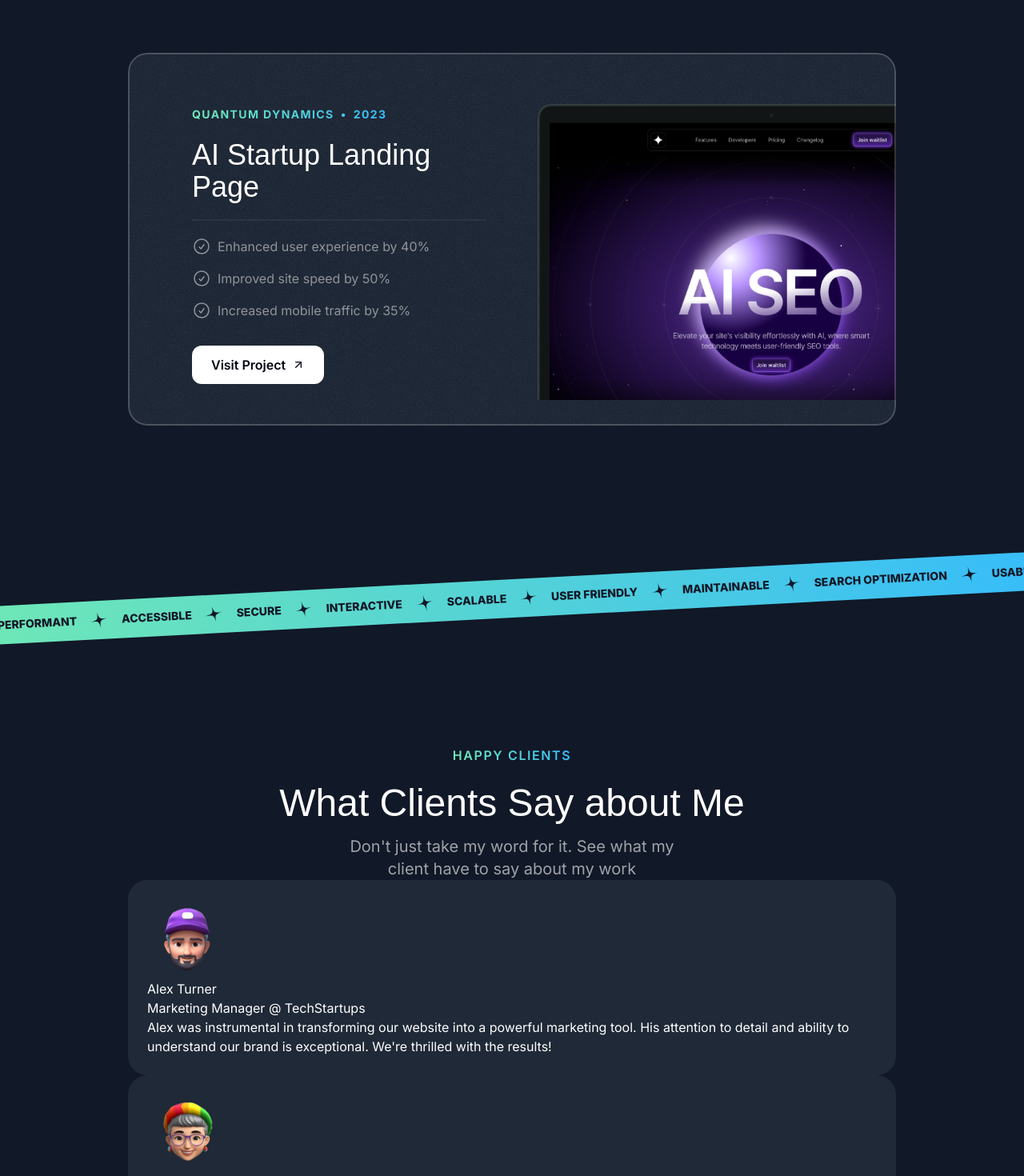
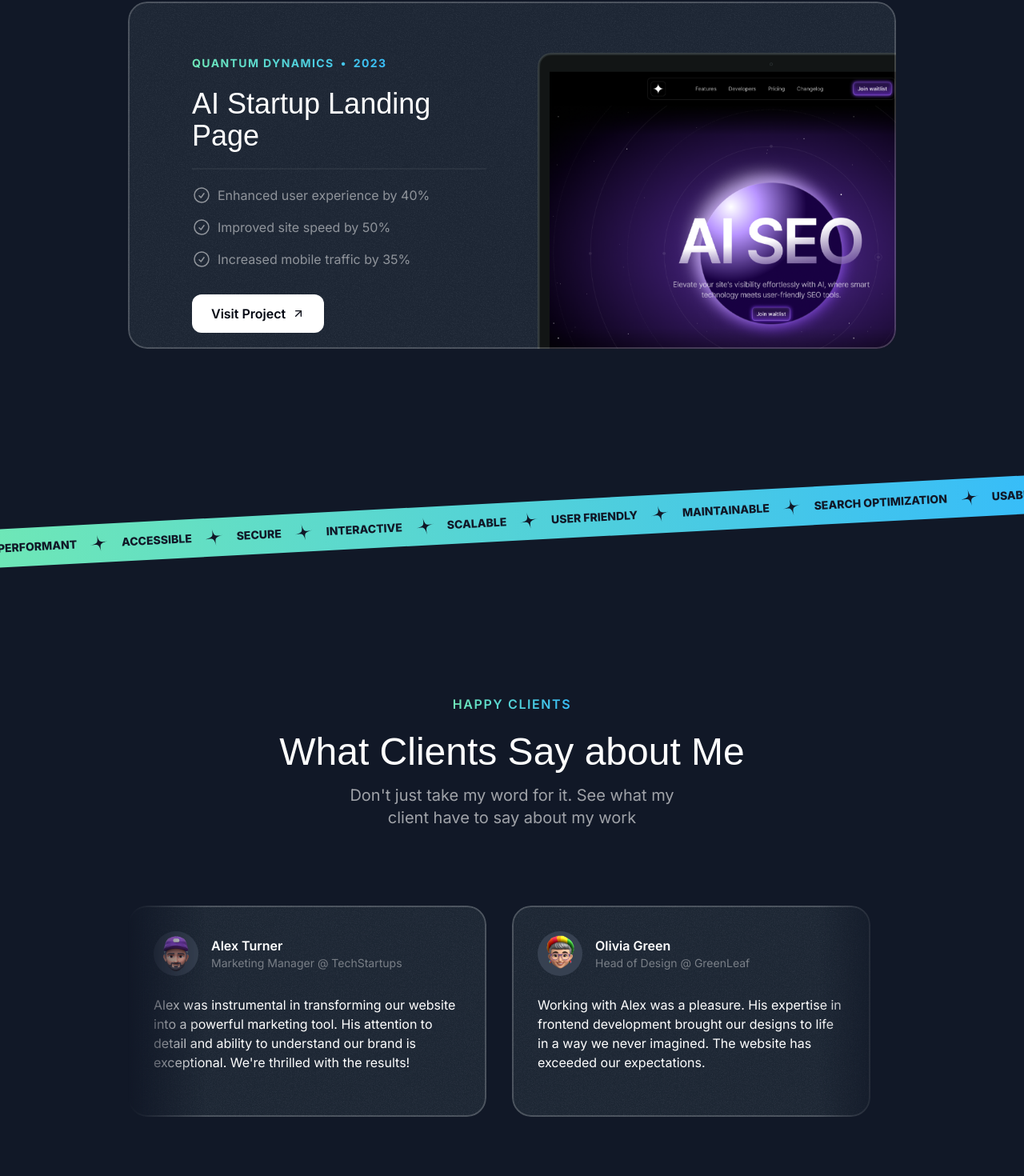
Before and after one commit to delosreyesjohnpaul/My-Portfolio-Website, a Next.js app: page / in a window 1280 px wide. Shown: the part 2358-3828 px from the top of the page at 80% size. Built offline with nearby package versions, Linux system fonts and the light colour scheme; a web font is replaced by a local one.

Commit message:
Fin Testimonial Sec

```diff
--- /dev/null
+++ b/src/components/Card.tsx
@@ -0,0 +1,20 @@
+import grainImage from "@/assets/images/grain.jpg"
+import { PropsWithChildren } from "react";
+import { twMerge } from "tailwind-merge"
+
+export const Card = ({className, children} : PropsWithChildren< {
+    className?: string;
+
+}>) => {
+    return (
+        <div className={twMerge("bg-gray-800 rounded-3xl relative z-0 overflow-hidden after:z-10 after:content-[''] after:absolute after:inset-0 after:outline-2 after:outline after:-outline-offset-2 after:rounded-3xl after:outline-white/20 after:pointer-events-none p-6", className)}>
+
+            <div className="absolute inset-0 -z-10 opacity-5" style={{
+              backgroundImage: `url(${grainImage.src})`
+            }}></div>
+            {children}
+            </div>
+
+
+    )
+}
--- a/src/sections/Projects.tsx
+++ b/src/sections/Projects.tsx
@@ -6,6 +6,7 @@ import CheckCircleIcom from "@/assets/icons/check-circle.svg";
 import ArrowUpRightIcom from "@/assets/icons/arrow-up-right.svg";
 import grainImage from "@/assets/images/grain.jpg"
 import { SectionHeader } from "@/components/SectionHeader";
+import { Card } from "@/components/Card";
 
 const portfolioProjects = [
   {
@@ -53,15 +54,7 @@ export const ProjectsSection = () => {
       <SectionHeader eyebrow="Real-World-Results" title="Featured Projects" description="See how I use machine learning to turn data into actionable insights and engaging experiences."/>
       <div className=" mt-10 md:mt-20 flex flex-col gap-20">
         {portfolioProjects.map(project => (
-          <div key={project.title} className="bg-gray-800 rounded-3xl relative z-0
-          overflow-hidden after:z-10 after:content-[''] after:absolute
-          after:inset-0 after:outline-2 after:outline
-          after:-outline-offset-2 after:rounded-3xl after:outline-white/20
-          p-8 pt-8 md:pt-12 md:px-10 lg:pt-16 lg:px-20 after:pointer-events-none">
-
-            <div className="absolute inset-0 -z-10 opacity-5" style={{
-              backgroundImage: `url(${grainImage.src})`
-            }}></div>
+          <Card key={project.title} className="px-8 pt-8 pb-0 md:pt-12 md:px-10 lg:pt-16 lg:px-20">
 
             <div className="lg:grid lg:grid-cols-2 lg:gap-16">
               <div className="lg:pb-5">
@@ -93,7 +86,7 @@ export const ProjectsSection = () => {
             <Image  src={project.image} alt={project.title} className="mt-8 -mb-4 md:-mb-0 lg:mt-0 lg:absolute lg:h-full lg:w-auto lg:max-w-none"/>
             </div>
           </div>
-          </div>
+        </Card>
 
         ))}
       </div>
--- a/src/sections/Testimonials.tsx
+++ b/src/sections/Testimonials.tsx
@@ -6,6 +6,7 @@ import memojiAvatar5 from "@/assets/images/memoji-avatar-5.png";
 import { SectionHeader } from "@/components/SectionHeader";
 import grainImage from "@/assets/images/grain.jpg";
 import Image from "next/image";
+import { Card } from "@/components/Card";
 
 const testimonials = [
   {
@@ -42,19 +43,27 @@ const testimonials = [
 
 export const TestimonialsSection = () => {
   return (
-  <div className="py-16">
+  <div className="py-16 lg:py-24">
     <div className="container">
     <SectionHeader eyebrow="Happy Clients" title="What Clients Say about Me" description="Don't just take my word for it. See what my client have to say about my work"/>
-    <div>
+    <div className="mt-16 lg:mt-24 flex overflow-x-clip [mask-image:linear-gradient(to_right,transparent,black_10%,black_90%,transparent)]">
+      <div className="flex gap-8 flex-none">
       {testimonials.map(testimonials => (
-        <div key={testimonials.name} className="bg-gray-800 rounded-3xl p-6 ">
-          <Image src={testimonials.avatar } alt={testimonials.name}/>
-          <div>{testimonials.name}</div>
-          <div>{testimonials.position}</div>
-          <p>{testimonials.text}</p>
-        </div>
+        <Card key={testimonials.name} className="max-w-xs md:max-w-md md:p-8">
+            <div className="flex gap-4 items-center">
+              <div className="size-14 bg-gray-700 inline-flex items-center justify-center rounded-full flex-shrink-0">
+                <Image src={testimonials.avatar } alt={testimonials.name} className="max-h-full"/>
+                </div>
+                <div>
+                  <div className="font-semibold ">{testimonials.name}</div>
+                  <div className="text-sm text-white/40">{testimonials.position}</div>
+                </div>
+            </div>
+            <p className="mt-4 md:mt-6 text-sm md:text-base">{testimonials.text}</p>
+        </Card>
 
       ))}
+      </div>
     </div>
     </div>
   </div>
```
